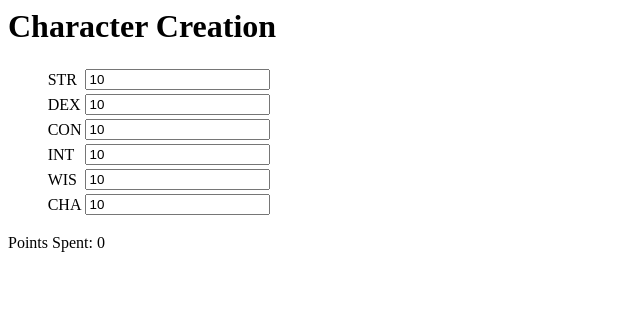
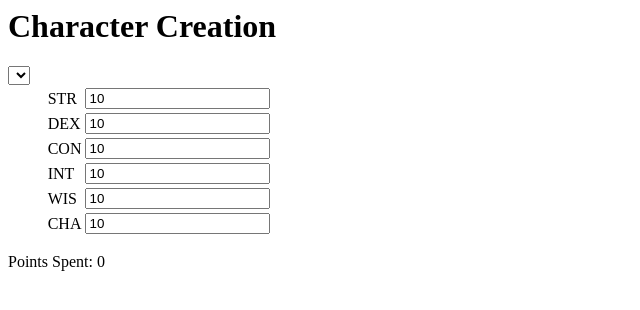
Before and after one commit to JonathanFrederick/rpg_toolkit, a Django app: page / in a window 1280 px wide. Shown: the top 310 px of the page, without its empty margins (0-640 px from the left). Run offline with Django 3.2, Linux system fonts and the light colour scheme; lists and menus that the app fills with data are empty; some libraries are stand-ins or nearby versions.

Commit message:
passing number of racial mods test

```diff
--- a/rpg_toolkit/characters/templates/home.html
+++ b/rpg_toolkit/characters/templates/home.html
@@ -10,16 +10,21 @@
 </head>
 <body>
   <h1>Character Creation</h1>
-  <form><table>
+  <form>
+    <select id="races">
+    </select>
+    <table>
     {% for abl in abilities %}
-    <tr class="ability">
+    <tr class="ability" id="{{ abl }}">
       <td class="warn char-warn" title="only digits, please">&#9888;</td>
       <td class="warn range-warn" title="only numbers 7-18, please">&#9888;</td>
       <td class="ablity-name">{{ abl }}</td>
       <td><input class='ability-box' value=10></input></td>
+      <td class="racial-mod"></td>
     </tr>
     {% endfor %}
-  </table></form>
+    </table>
+  </form>
   <p>Points Spent: <span class="total-points">0</span></p>
 </body>
 </html>
```
